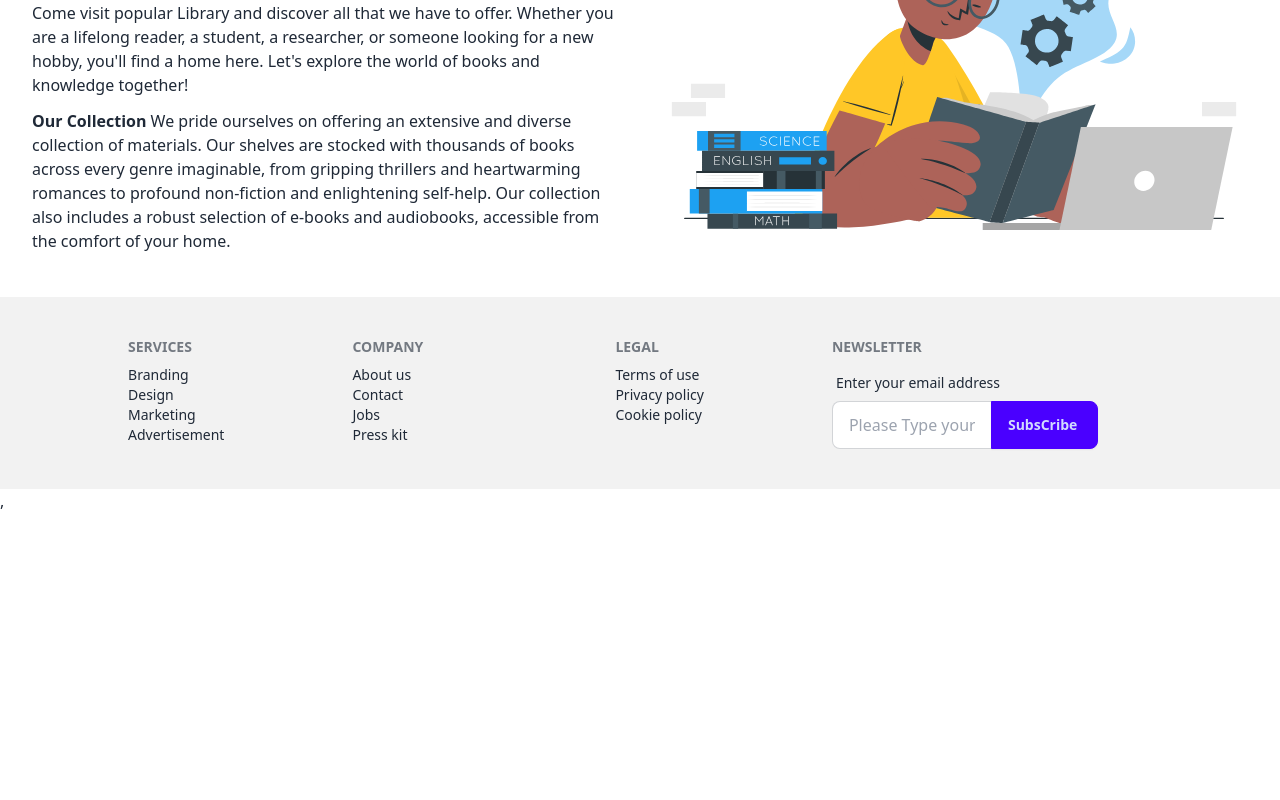
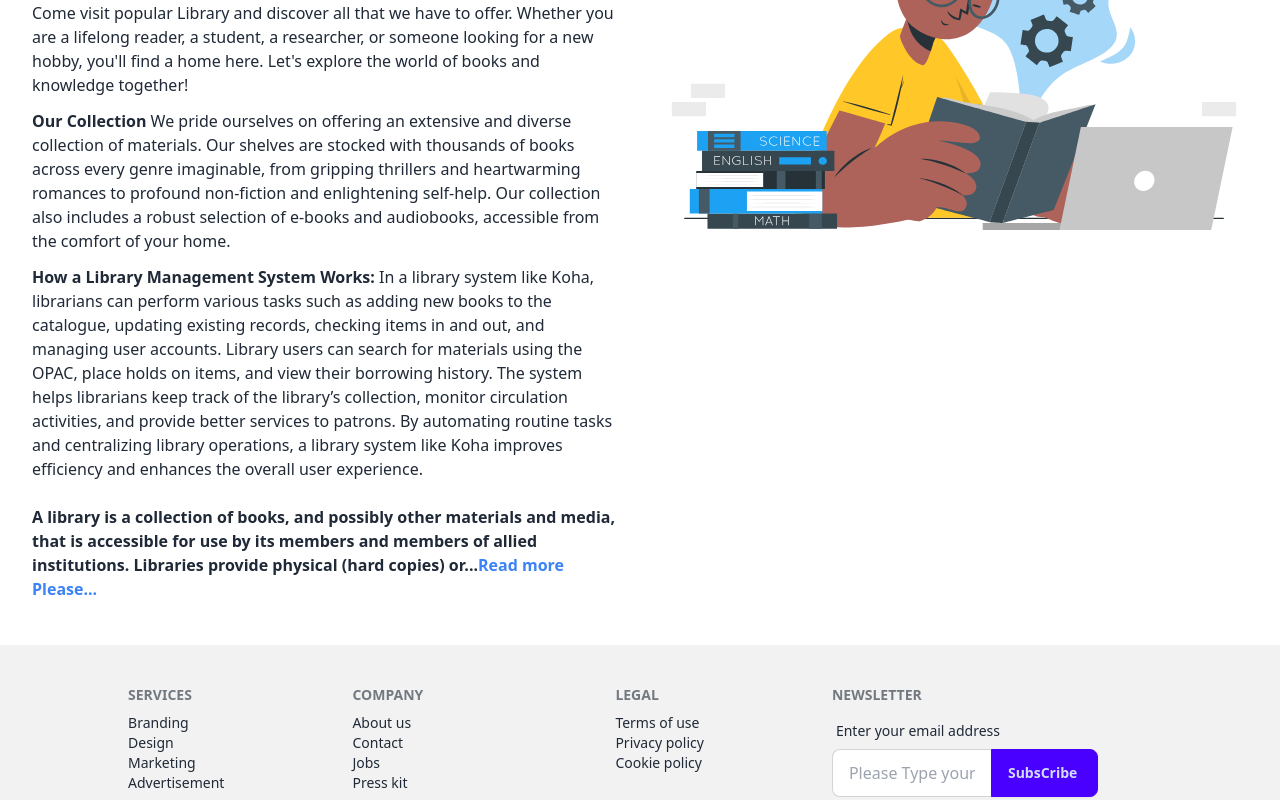
Before and after one commit to Tuhin-Mahmud/book-lover-client, a React (Vite) app: page /about in a window 1280 px wide. Shown: the part 543-1343 px from the top of the page. Before the commit the page ends 1056 px from the top, so only its background shows below. Built offline with nearby package versions, Linux system fonts and the light colour scheme; no server answers.

Commit message:
read more button complete

```diff
--- a/src/Pages/About/About.jsx
+++ b/src/Pages/About/About.jsx
@@ -2,8 +2,12 @@ import Container from "../../component/common/Container";
 import HeaderText from "../../component/common/HeaderText";
 import animationImg from '../../assets/images/Animation - 1718107566435.json'
 import Lottie from "lottie-react";
+import { useState } from "react";
 
 const About = () => {
+    const [fold, setFold] = useState(true)
+
+
     return (
         <Container>
             <HeaderText Heading={'About Our Library'} subHeading={'This is Public Library'}></HeaderText>
@@ -18,6 +22,32 @@ const About = () => {
                     <p> <b>Public Library Role :</b> is more than just a place to borrow books; it&apos;s a cornerstone of our community. We strive to foster a love for reading and lifelong learning, support educational endeavors, and provide a gathering place for cultural and social activities. Our friendly and knowledgeable staff are always here to assist with your needs, whether it&apos;s finding the perfect book, helping with research, or guiding you through our digital resources.
                         Come visit popular Library and discover all that we have to offer. Whether you are a lifelong reader, a student, a researcher, or someone looking for a new hobby, you&apos;ll find a home here. Let&apos;s explore the world of books and knowledge together!</p>
                     <p><b>Our Collection</b> We pride ourselves on offering an extensive and diverse collection of materials. Our shelves are stocked with thousands of books across every genre imaginable, from gripping thrillers and heartwarming romances to profound non-fiction and enlightening self-help. Our collection also includes a robust selection of e-books and audiobooks, accessible from the comfort of your home.</p>
+                    <p><b>How a Library Management System Works:  </b>
+
+                        In a library system like Koha, librarians can perform various tasks such as adding new books to the catalogue, updating existing records, checking items in and out, and managing user accounts. Library users can search for materials using the OPAC, place holds on items, and view their borrowing history.
+
+                        The system helps librarians keep track of the library’s collection, monitor circulation activities, and provide better services to patrons. By automating routine tasks and centralizing library operations, a library system like Koha improves efficiency and enhances the overall user experience.
+                    </p>
+                    <br />
+                    <b className="">A library is a collection of books, and possibly other materials and media, that is accessible for use by its members and members of allied institutions. Libraries provide physical (hard copies) or...
+                        {
+                            fold ? (
+                                <>
+                                    <span onClick={() => setFold(!fold)} className="text-blue-500">Read more Please...</span>
+                                </>
+                            )
+                                :
+                                (
+                                    <>
+                                        <p>
+                                            digital (soft copies) materials, and may be a physical location, a virtual space, or both.
+                                        </p>
+                                        <span onClick={() => setFold(!fold)}
+                                            className="text-blue-500 " >Read Lease</span>
+                                    </>
+                                )
+                        }
+                    </b>
                 </div>
 
                 <div className="flex-1">
--- a/src/Pages/Home/Books/BookCategory.jsx
+++ b/src/Pages/Home/Books/BookCategory.jsx
@@ -10,6 +10,7 @@ import HeaderText from "../../../component/common/HeaderText";
 
 const BookCategory = () => {
     const [categoriesBook, isLoading] = useCateBooks()
+
     const { category } = useParams()
 
     const categoryBook = categoriesBook.filter(item => item.category === category)
--- a/src/Pages/Home/Customer/Customer.jsx
+++ b/src/Pages/Home/Customer/Customer.jsx
@@ -36,7 +36,7 @@ const Customer = () => {
                             {
                                 fold ? (
                                     <>
-                                        <p className=""></p>
+
                                         <span onClick={() => setFold(
                                             !fold)} className="text-blue-600 cursor-pointer font-medium text-lg">Read more....</span>
                                     </>
```
